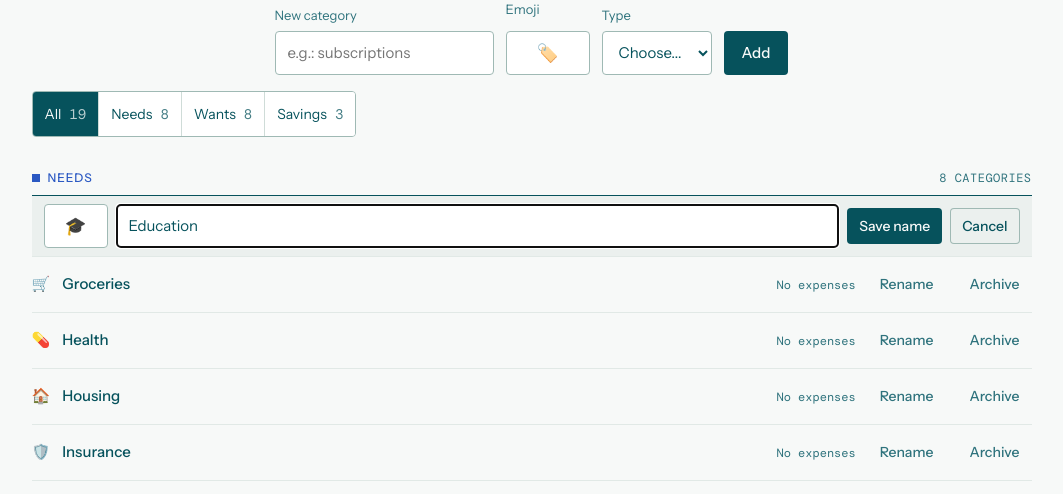
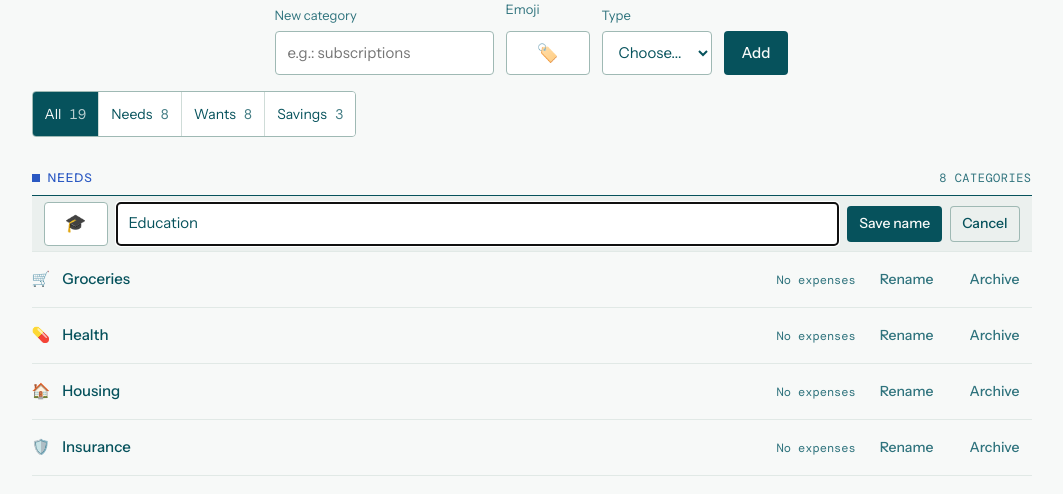
Before and after one commit to gabrielajamhour/needs-wants-tracker, a Flask app: page /categories?edit=7 in a window 1280 px wide. Shown: the part 183-677 px from the top of the page, without its empty margins (101-1164 px from the left). Run offline with Flask 3, Linux system fonts and the light colour scheme; data comes from the database, SQL or seed files in the repository; data that the repository does not hold is empty; some libraries are stand-ins or nearby versions.

Commit message:
Hatch archived categories and keep the rename row a the same height

```diff
--- a/static/styles.css
+++ b/static/styles.css
@@ -1250,13 +1250,19 @@ a.segmented-option {
     color: var(--color-muted);
 }
 
+/* Archived rows: muted text and a faint diagonal hatch (no opacity, so the contrast stays) */
 .category-row.is-archived {
     color: var(--color-muted);
-}
-
-/* The row being renamed becomes a form on a soft surface, at the same height */
+    background: repeating-linear-gradient(
+        135deg,
+        transparent 0 6px,
+        var(--color-hairline-soft) 6px 7px
+    );
+}
+
+/* The row being renamed becomes a form on a soft surface, at the same 56px as the others */
 .category-row.is-editing {
-    padding: var(--space-2) var(--space-3);
+    padding: 0 var(--space-3);
     background: var(--color-surface);
 }
 
```
